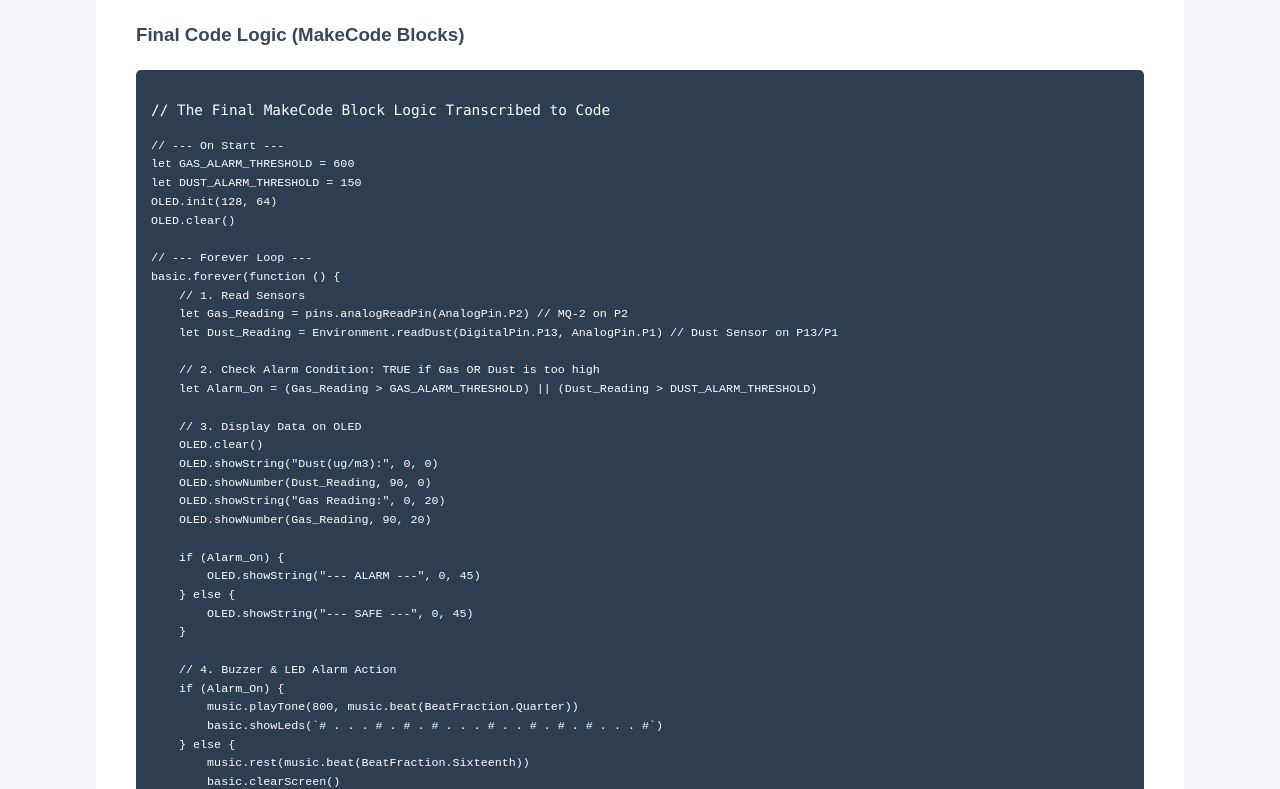
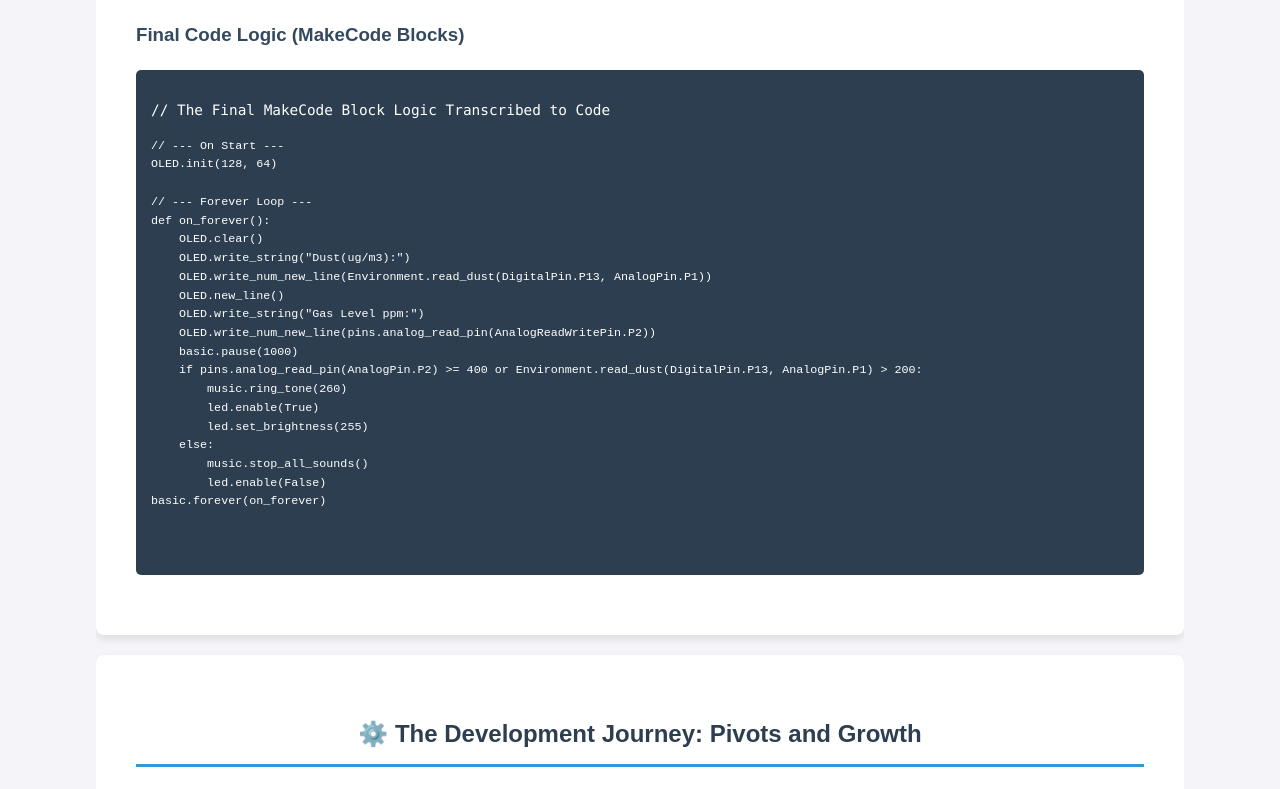
Before and after one commit to akshayt88/akshayt88.github.io, a plain HTML site: page index.html in a window 1280 px wide. Shown: the part 1340-2129 px from the top of the page. Drawn offline with Linux system fonts and the light colour scheme.

Commit message:
Update index.html

```diff
--- a/index.html
+++ b/index.html
@@ -208,43 +208,26 @@
                 <p>// The Final MakeCode Block Logic Transcribed to Code</p>
                 <pre>
 // --- On Start ---
-let GAS_ALARM_THRESHOLD = 600
-let DUST_ALARM_THRESHOLD = 150
 OLED.init(128, 64)
-OLED.clear()
 
 // --- Forever Loop ---
-basic.forever(function () {
-    // 1. Read Sensors
-    let Gas_Reading = pins.analogReadPin(AnalogPin.P2) // MQ-2 on P2
-    let Dust_Reading = Environment.readDust(DigitalPin.P13, AnalogPin.P1) // Dust Sensor on P13/P1
+def on_forever():
+    OLED.clear()
+    OLED.write_string("Dust(ug/m3):")
+    OLED.write_num_new_line(Environment.read_dust(DigitalPin.P13, AnalogPin.P1))
+    OLED.new_line()
+    OLED.write_string("Gas Level ppm:")
+    OLED.write_num_new_line(pins.analog_read_pin(AnalogReadWritePin.P2))
+    basic.pause(1000)
+    if pins.analog_read_pin(AnalogPin.P2) >= 400 or Environment.read_dust(DigitalPin.P13, AnalogPin.P1) > 200:
+        music.ring_tone(260)
+        led.enable(True)
+        led.set_brightness(255)
+    else:
+        music.stop_all_sounds()
+        led.enable(False)
+basic.forever(on_forever)
 
-    // 2. Check Alarm Condition: TRUE if Gas OR Dust is too high
-    let Alarm_On = (Gas_Reading > GAS_ALARM_THRESHOLD) || (Dust_Reading > DUST_ALARM_THRESHOLD)
-
-    // 3. Display Data on OLED
-    OLED.clear()
-    OLED.showString("Dust(ug/m3):", 0, 0)
-    OLED.showNumber(Dust_Reading, 90, 0)
-    OLED.showString("Gas Reading:", 0, 20)
-    OLED.showNumber(Gas_Reading, 90, 20)
-
-    if (Alarm_On) {
-        OLED.showString("--- ALARM ---", 0, 45)
-    } else {
-        OLED.showString("--- SAFE ---", 0, 45)
-    }
-
-    // 4. Buzzer & LED Alarm Action
-    if (Alarm_On) {
-        music.playTone(800, music.beat(BeatFraction.Quarter))
-        basic.showLeds(`# . . . # . # . # . . . # . . # . # . # . . . #`)
-    } else {
-        music.rest(music.beat(BeatFraction.Sixteenth))
-        basic.clearScreen()
-    }
-    basic.pause(2000)
-})
                 </pre>
             </div>
         </section>
```
